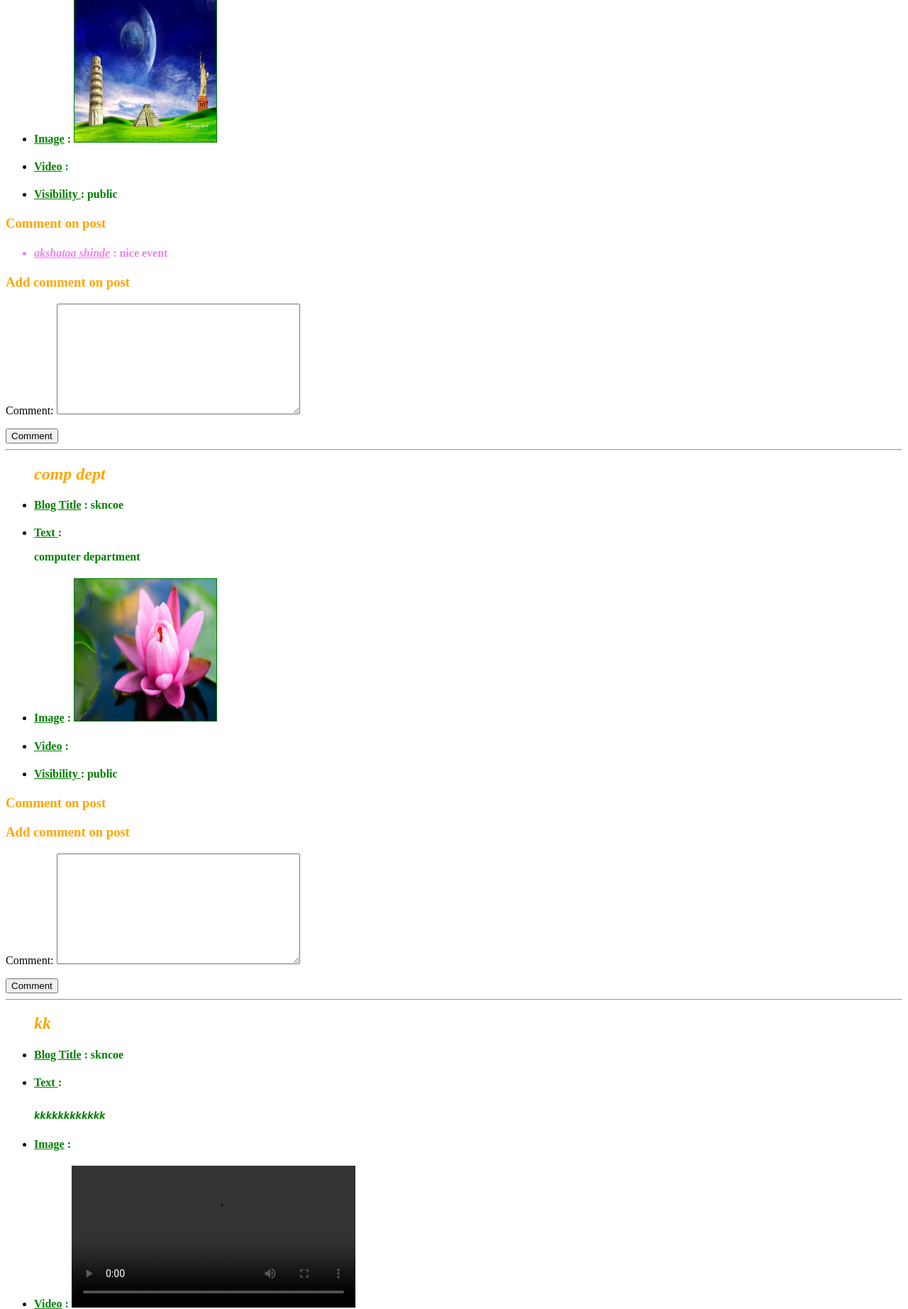
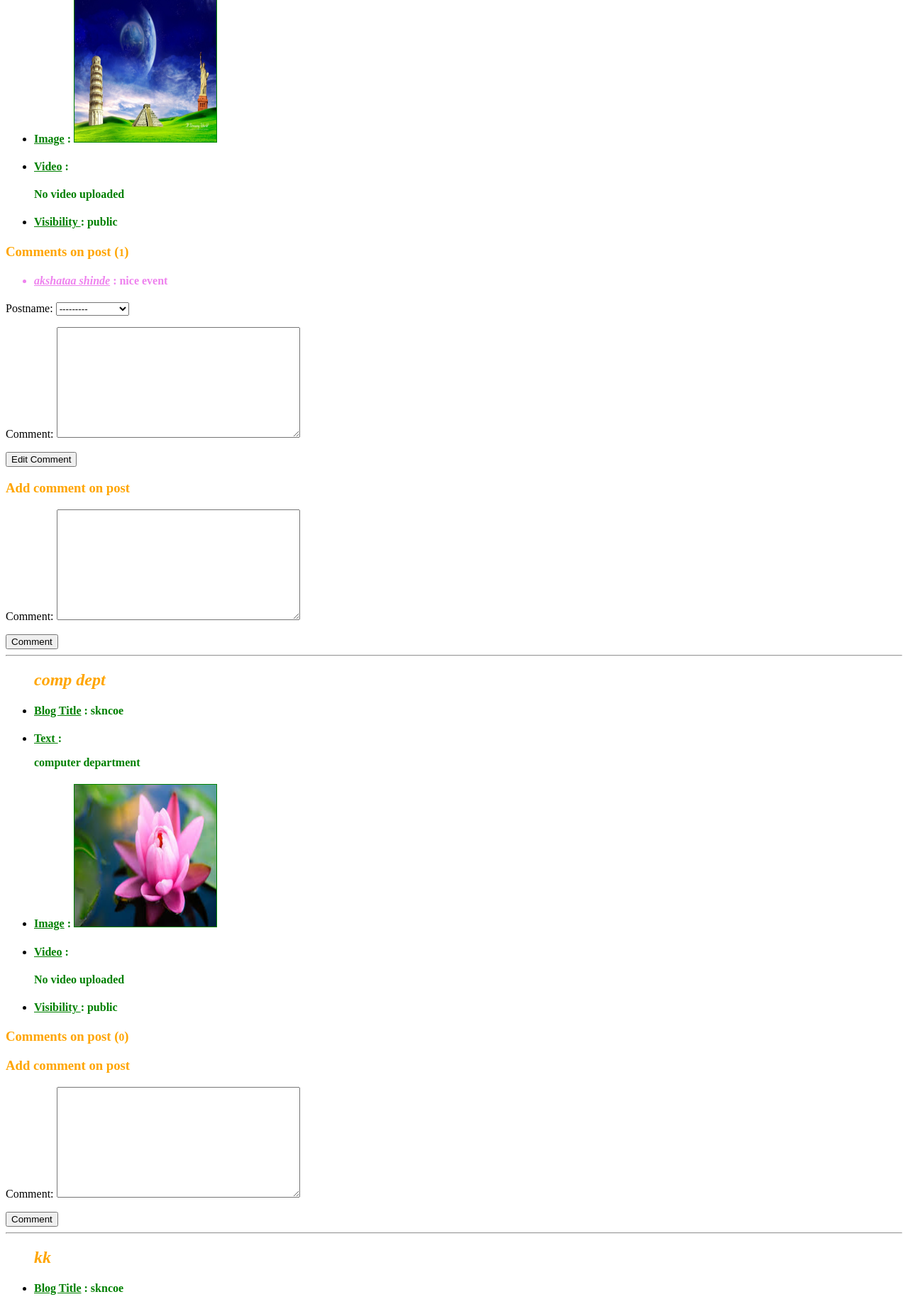
Before and after one commit to sidvitech/blog, a Django app: page /post/ in a window 1280 px wide. Shown: the part 248-2093 px from the top of the page at 71% size. Run offline with Django 3.2, Linux system fonts and the light colour scheme; a user stored in the database is signed in; data comes from the database, SQL or seed files in the repository; both versions use the stored data as it was after the commit; parts of the project's set-up code (start-up, migrations or seed data) failed here and were passed over; grey boxes are pictures that could not be loaded.

Commit message:
count total no of comment on each post

```diff
--- a/post/models.py
+++ b/post/models.py
@@ -21,6 +21,7 @@ class CommentAdd(models.Model):
 	user = models.ForeignKey(User)
 	postname = models.ForeignKey(PostAdd,null=True,blank=True)
 	comment = models.TextField(blank=True)
+	# date = models.DateTimeField(auto_now=False, auto_now_add=True)
 
 	def __unicode__(self):
 		return self.comment
--- a/post/templates/post/viewpost.html
+++ b/post/templates/post/viewpost.html
@@ -24,6 +24,8 @@
 			<li><h4 style="color:green;"><u>Image</u> :
 			{% if post.picture %}
 				<img src="{{ post.picture.url }}" height="200" width="200" border="1"/>
+			{% else %}
+				No image uploaded
 			{% endif %}	</h4></li>
 			<li><h4 style="color:green;"><u>Video</u> :
 			{% if post.video %}
@@ -31,17 +33,27 @@
 				  <source src="{{ post.video.url }}" type="video/mp4">
 				  Your browser does not support HTML5 video.
 				</video>
+			{% else %}
+				<h4 style="color:green;">No video uploaded</h4>
 			{% endif %}	</h4></li>
 			<li><h4 style="color:green;"><u>Visibility </u>: {{post.visibility}}</h4></li>
 			</ul>
-			<h3 style="color:orange;">Comment on post</h3>
+			<h3 style="color:orange;">Comments on post (<small>{{ post.postname|comment_count}}</small>)</h3>
 			<div>
 				{% for comment in post.postname|get_post %}
 				<ul>
 					<h4 style="color:violet;"><li><i><u>{{ comment.user.get_full_name }}</u></i> : {{ comment.comment }}</li></h4>
+
 				</ul>
+				<form action="" method="post" >{% csrf_token %}
+				{{user_form.as_p}}
+				<input type="hidden" name="postname" value="{{ post.postname }}">
+				<input type="hidden" name="oldcomment" value="{{ comment.comment }}">
+				<button type ="submit">Edit Comment</button>
+				</form>
 				{% endfor %}
 			</div>
+
 			<h3 style="color:orange;">Add comment on post</h3>
 
 
@@ -77,23 +89,7 @@
 
 
 
-		<!-- {% if p %}
 
-			{% for post in p %}
-			<ul>
-			<h3 style="color:orange;"><i>{{post.postname}}</i></h3>
-			<li><h4 style="color:green;">{{post.blogname}}</h4></li>
-			<li><h4 style="color:green;">{{post.text}}</h4></li>
-			{% if post.picture %}
-				<img src="{{ post.picture.url }}" height="200" width="200" border="1"/>
-			{% endif %}
-			<li><h4 style="color:green;">{{post.visibility}}</h4></li>
-			<li><a href="/post/commentcreate/">comment</a></li>
-			</ul>
-			<hr/>
-
-			{% endfor %}
-		{% endif %} -->
 		<h2>comments on post</h2>
 		{% if comments %}
 			{% for comment in comments %}
--- a/post/templatetags/custom_tags.py
+++ b/post/templatetags/custom_tags.py
@@ -12,3 +12,11 @@ def get_post(value):
 	return data
 
 register.filter('get_post', get_post)
+
+def comment_count(value):
+	count = 0
+	if value:
+		post_obj = PostAdd.objects.get(postname=value)
+		count = CommentAdd.objects.filter(postname=post_obj).count()
+	return count
+register.filter('comment_count',comment_count)
--- a/post/views.py
+++ b/post/views.py
@@ -11,9 +11,6 @@ def post_view(request):
 	posts = PostAdd.objects.all()
 	post_body_list = [post.text for post in posts]
 	comments = CommentAdd.objects.all()
-	# postname='skn'
-	# count = CommentAdd.objects.filter(_CommentAdd__postname=postname).count()
-	# print count
 	if request.user.is_authenticated():
 		if request.method == "POST":
 			print 1
@@ -22,6 +19,7 @@ def post_view(request):
 			if form.is_valid():
 				print 3
 				postname = request.POST.get('postname')
+				print postname
 				post = PostAdd.objects.get(postname=postname)
 				print post
 				comment = form.save(commit = False)
@@ -38,12 +36,36 @@ def post_view(request):
 		else:
 			form = CommentAddForm()
 			print 5
-	else:
-		return HttpResponse("You are not authorised person.")
+	# else:
+	# 	return HttpResponse("You are not authorised person.")
 
 
+		if request.method == "POST":
+			user_form = CommentEditForm(data = request.POST)
+			if user_form.is_valid():
+				postname = request.POST.get('postname')
+				print postname
+				post = PostAdd.objects.get(postname=postname)
+				print post
+				oldcomment =request.POST.get('oldcomment')
+				print oldcomment
+				chkcomment = request.POST.get('chkcomment')
+				print chkcomment
+				chkcomment1 = CommentAdd.objects.get(comment=chkcomment1)
+				print chkcomment1
+				comment1 = user_form.cleaned_data['comment']
 
-	return render(request, 'post/viewpost.html', {'form': form, 'posts':posts, 'post_list':post_body_list, 'comments':comments})
+				CommentAdd.objects.filter(postname=post,comment=chkcomment1).update(
+					comment=comment1,
+				)
+				return HttpResponseRedirect('/post/commentview/')
+			else:
+				print user_form.errors
+		else:
+			user_form=CommentEditForm()
+
+
+	return render(request, 'post/viewpost.html', {'user_form':user_form, 'form': form, 'posts':posts, 'post_list':post_body_list, 'comments':comments})
 
 def post_create(request):
 	if request.method == "POST":
--- a/userprofile/templates/userprofile/view_profile.html
+++ b/userprofile/templates/userprofile/view_profile.html
@@ -1,4 +1,4 @@
-{% load customprofile_tags %}
+
 <!DOCTYPE html>
 <html>
 <head>
--- a/userprofile/views.py
+++ b/userprofile/views.py
@@ -40,7 +40,7 @@ def adduserprof_view(request):
 		if user_form.is_valid() and users_form.is_valid() :
 			user = user_form.save()
 			user.save()
-			profile = users_form.save(commit = False)
+			profile = users_form.save()
 			profile.user = user
 			if 'picture' in request.FILES:
 				profile.picture = request.FILES['picture']
```
Also changed, not shown: userprofile/forms.py (+9 -9 lines), blogapp/migrations/0001_initial.py, category/migrations/0001_initial.py, db.sqlite3, media/13010609_1053642124679509_7083497307441003415_n.png (added), media/1_XTbQwQ2.jpeg (added), media/2_T5XDaKm.jpg (added), media/profile_images/2_FQmhAGA.jpg (added), post/migrations/0001_initial.py, post/migrations/0013_merge.py (added), post/migrations/0014_auto_20160415_1250.py (added), 3 other files.
